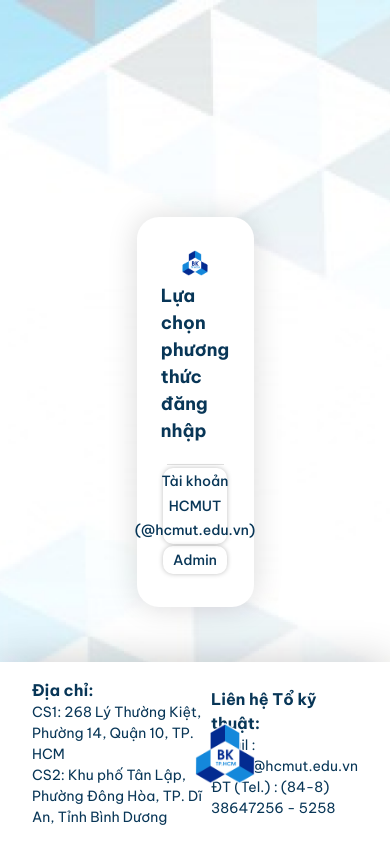
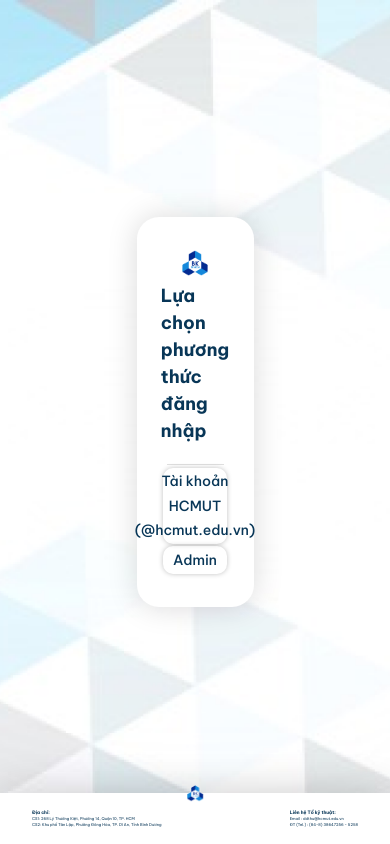
Before and after one commit to PhucNguyenLamp/CC03_Group05_CO3001, a React (Vite) app in the folder Website/Frontend/: page /login in a window 390 px wide. Built offline with nearby package versions, Linux system fonts and the light colour scheme.

Commit message:
- Adjusted the logo to be absolute in the center - Made the footer responsive

```diff
--- a/Website/Frontend/src/components/Footer.jsx
+++ b/Website/Frontend/src/components/Footer.jsx
@@ -10,6 +10,9 @@
     <Box
       component="footer"
       sx={{
+        display: "flex",
+        justifyContent: "center",
+        alignItems: "center",
         position: "fixed",
         bottom: 0,
         width: "100%",
@@ -28,27 +31,33 @@
             alignItems: "center",
           }}>
           <Box>
-            <Typography fontSize={16} fontWeight="bold">
+            <Typography fontSize="1.2vw" fontWeight="bold">
               Địa chỉ:
             </Typography>
-            <Typography fontSize={14}>
+            <Typography fontSize="1vw">
               CS1: 268 Lý Thường Kiệt, Phường 14, Quận 10, TP. HCM
             </Typography>
-            <Typography fontSize={14}>
+            <Typography fontSize="1vw">
               CS2: Khu phố Tân Lập, Phường Đông Hòa, TP. Dĩ An, Tỉnh Bình Dương
             </Typography>
           </Box>
           <Box
-            sx={{ position: "absolute", height: 60, width: 60, left: "50%" }}>
+            sx={{
+              position: "absolute",
+              left: "50%",
+              transform: "translate(-50%, -50% )",
+              height: "4vh",
+              width: "4vw",
+            }}>
             <img src={hcmut_logo} alt="HCMUT" />
           </Box>
           <Box>
-            <Typography fontSize={16} fontWeight="bold">
+            <Typography fontSize="1.2vw" fontWeight="bold">
               Liên hệ Tổ kỹ thuật:
             </Typography>
 
-            <Typography fontSize={14}>Email : ddthu@hcmut.edu.vn</Typography>
-            <Typography fontSize={14}>
+            <Typography fontSize="1vw">Email : ddthu@hcmut.edu.vn</Typography>
+            <Typography fontSize="1vw">
               ĐT (Tel.) : (84-8) 38647256 - 5258
             </Typography>
           </Box>
```
